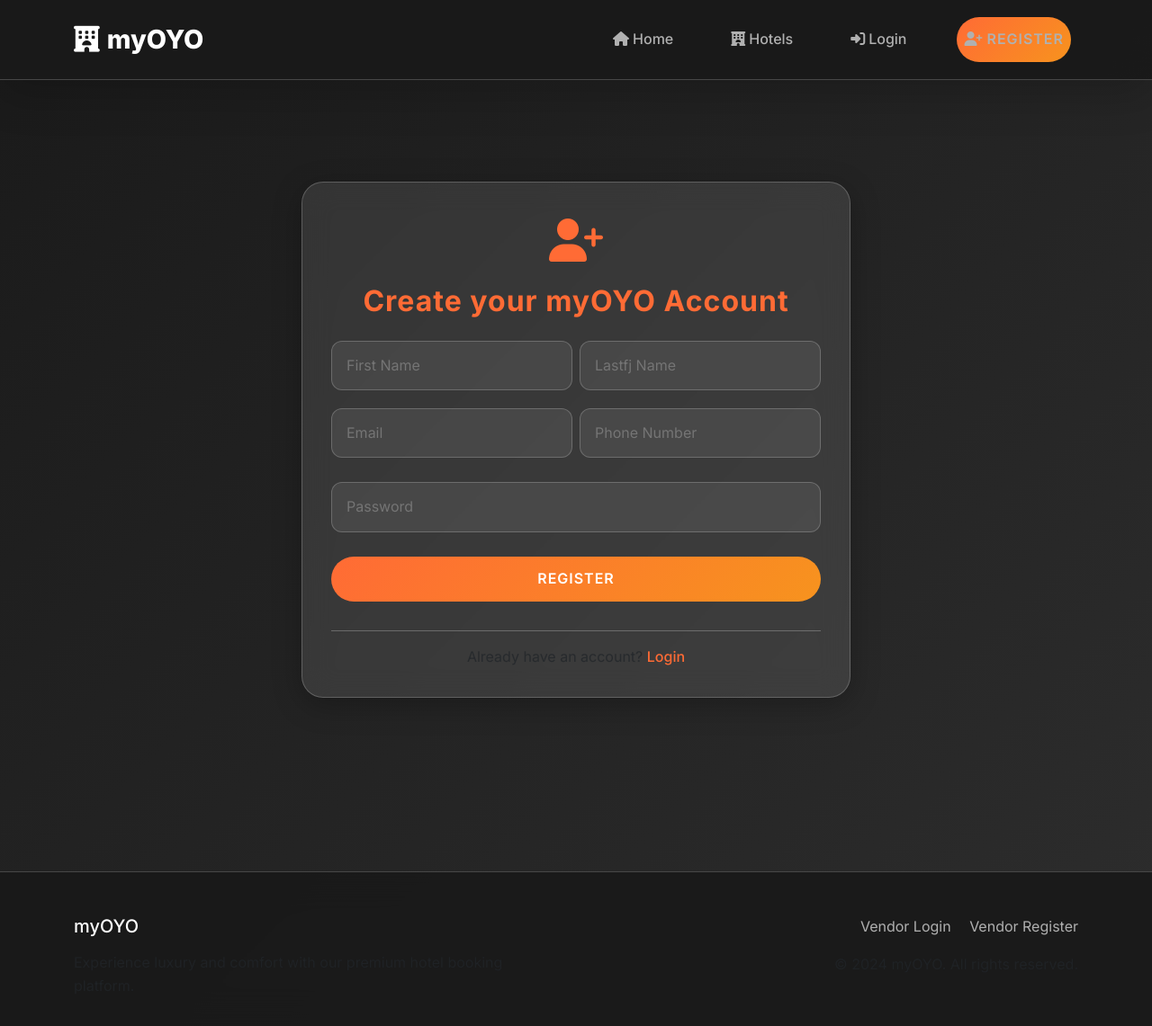
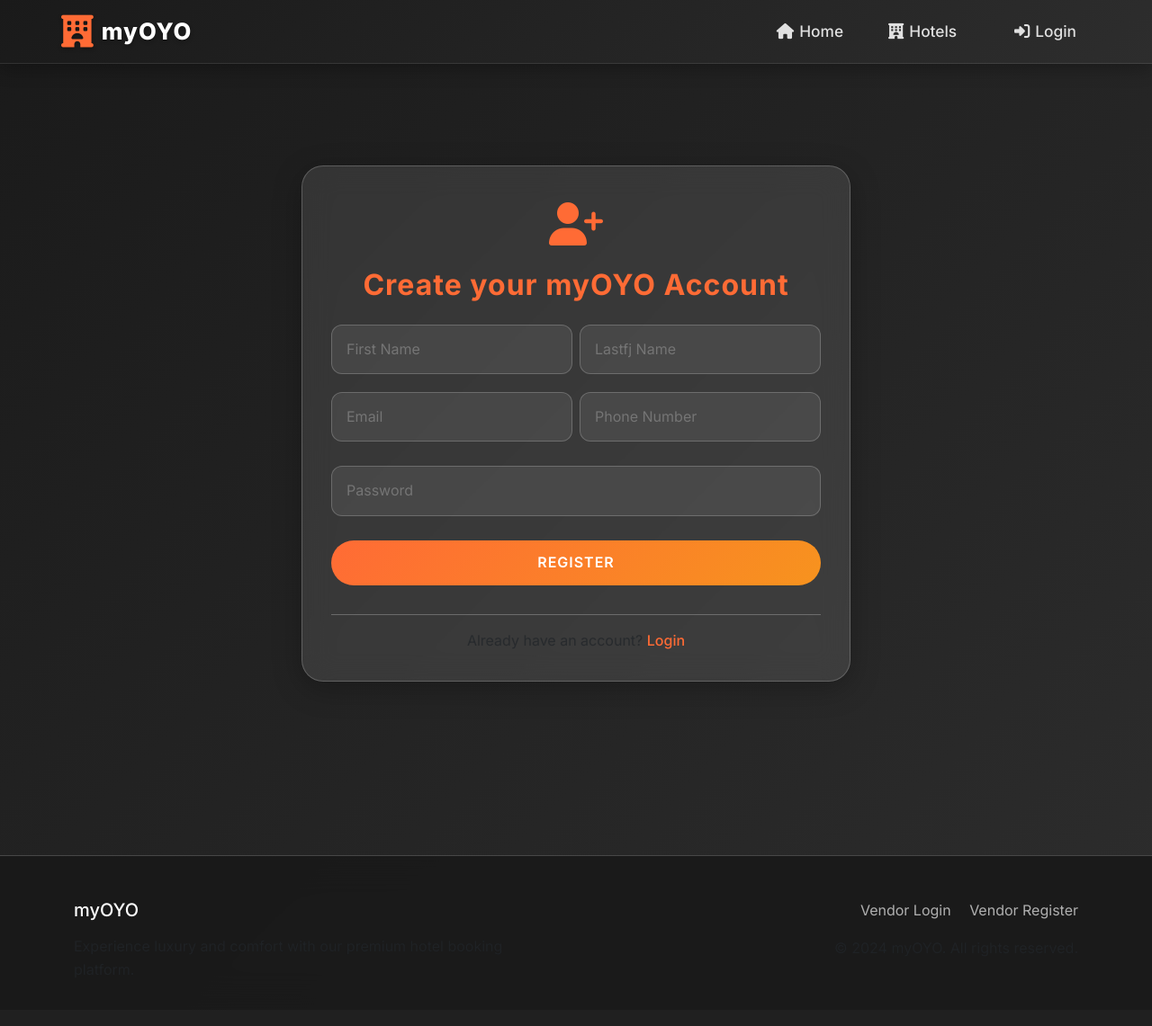
Before and after one commit to BNB2006/Hotel, a Django app: page /accounts/register/ in a window 1280 px wide. Shown: the whole page at 90% size. After the commit the page ends 1024 px from the top, so only its background shows below. Run offline with Django 5.2, Linux system fonts and the light colour scheme.

Commit message:
new navbar

```diff
--- a/my_OYO/accounts/models.py
+++ b/my_OYO/accounts/models.py
@@ -2,7 +2,7 @@ from django.db import models
 from django.contrib.auth.models import User
 
 class HotelUser(User):
-    profile_picture = models.ImageField(upload_to="profile")
+    profile_picture = models.ImageField(upload_to="profile", null=True, blank=True)
     phone_number =  models.CharField(unique = True , max_length= 100)
     email_token = models.CharField(max_length = 225 ,null = True , blank=True)
     otp = models.CharField(max_length = 10 , null = True , blank = True)
@@ -15,7 +15,7 @@ class HotelUser(User):
 class HotelVendor(User):
     phone_number =  models.CharField(unique = True, max_length= 100)
     business_name = models.CharField(max_length=100, null=True, blank=True)
-    profile_picture = models.ImageField(upload_to="profile")
+    profile_picture = models.ImageField(upload_to="profile", null=True, blank=True)
     email_token = models.CharField(max_length = 225 ,null = True , blank=True)
     otp = models.CharField(max_length = 10 , null = True , blank = True)
     is_verified = models.BooleanField(default = False)
--- a/my_OYO/accounts/urls.py
+++ b/my_OYO/accounts/urls.py
@@ -21,4 +21,8 @@ urlpatterns = [
 
     path('verify-user/<token>/', views.verify_email_token, name="verify_email_token"),
     path('verify-vendor/<token>/', views.verify_email_token_vendor, name="verify_email_token_vendor"),
+
+    # User profile and logout
+    path('user-profile/', views.user_profile, name="user_profile"),
+    path('logout-user/', views.logout_user, name="logout_user"),
 ]
--- a/my_OYO/accounts/views.py
+++ b/my_OYO/accounts/views.py
@@ -391,3 +391,57 @@ def vendor_settings(request):
         return redirect('vendor_settings')
 
     return render(request, 'vendor/settings.html', {'vendor': vendor})
+
+@login_required(login_url='login_page')
+def user_profile(request):
+    # Only allow HotelUser users
+    if not isinstance(request.user, HotelUser):
+        return HttpResponseForbidden("You are not authorized to view this page.")
+
+    user = request.user
+
+    if request.method == "POST":
+        # Handle profile update
+        username = request.POST.get('username')
+        first_name = request.POST.get('first_name')
+        last_name = request.POST.get('last_name')
+        email = request.POST.get('email')
+        phone_number = request.POST.get('phone_number')
+
+        # Check if username is already taken by another user
+        if username != user.username:
+            existing_user = HotelUser.objects.filter(username=username).exclude(id=user.id)
+            if existing_user.exists():
+                messages.error(request, "Username is already taken by another user.")
+                return redirect('user_profile')
+        # Check if email is already taken by another user
+        if email != user.email:
+            existing_user = HotelUser.objects.filter(email=email).exclude(id=user.id)
+            if existing_user.exists():
+                messages.error(request, "Email is already taken by another user.")
+                return redirect('user_profile')
+        # Check if phone number is already taken by another user
+        if phone_number != user.phone_number:
+            existing_user = HotelUser.objects.filter(phone_number=phone_number).exclude(id=user.id)
+            if existing_user.exists():
+                messages.error(request, "Phone number is already taken by another user.")
+                return redirect('user_profile')
+        # Update user information
+        user.username = username
+        user.first_name = first_name
+        user.last_name = last_name
+        user.email = email
+        user.phone_number = phone_number
+        # Handle profile picture upload
+        if 'profile_picture' in request.FILES:
+            user.profile_picture = request.FILES['profile_picture']
+        user.save()
+        messages.success(request, "Profile updated successfully!")
+        return redirect('user_profile')
+
+    return render(request, 'user_profile.html', {'user': user})
+
+def logout_user(request):
+    logout(request)
+    messages.success(request, "Logout Success")
+    return redirect('/')
--- a/my_OYO/home/templates/utils/navbar.html
+++ b/my_OYO/home/templates/utils/navbar.html
@@ -1,38 +1,69 @@
 {% load static %}
-<!--navbar-->
-<nav class="navbar navbar-expand-lg navbar-dark shadow-lg">
-  <div class="container">
-    <a class="navbar-brand" href="/">
-      <i class="fas fa-hotel me-2"></i>myOYO
+<nav class="myoyo-navbar">
+  <div class="myoyo-navbar-container">
+    <!-- Logo -->
+    <a href="/" class="myoyo-navbar-logo">
+      <i class="fas fa-hotel"></i>
+      <span>myOYO</span>
     </a>
-
-    <button class="navbar-toggler" type="button" data-bs-toggle="collapse" data-bs-target="#navbarNav" aria-controls="navbarNav" aria-expanded="false" aria-label="Toggle navigation">
-      <span class="navbar-toggler-icon"></span>
+    <!-- Hamburger for mobile -->
+    <button class="myoyo-navbar-toggle" id="myoyo-navbar-toggle" aria-label="Toggle navigation">
+      <span></span><span></span><span></span>
     </button>
-
-    <div class="collapse navbar-collapse" id="navbarNav">
-      <ul class="navbar-nav ms-auto">
-        <li class="nav-item">
-          <a class="nav-link" aria-current="page" href="/">
-            <i class="fas fa-home me-1"></i>Home
+    <!-- Nav Links -->
+    <div class="myoyo-navbar-links" id="myoyo-navbar-links">
+      <ul class="myoyo-navbar-menu">
+        <li><a href="/" class="myoyo-navbar-link"><i class="fas fa-home"></i> Home</a></li>
+        <li><a href="{% url 'hotels' %}" class="myoyo-navbar-link"><i class="fas fa-hotel"></i> Hotels</a></li>
+      </ul>
+      <ul class="myoyo-navbar-profile">
+        {% if user.is_authenticated %}
+        <li class="myoyo-profile-dropdown">
+          <a href="#" class="myoyo-profile-toggle">
+            {% if user.profile_picture %}
+              <img src="/media/{{ user.profile_picture }}" alt="Profile" class="myoyo-profile-avatar">
+            {% else %}
+              <span class="myoyo-profile-placeholder"><i class="fas fa-user"></i></span>
+            {% endif %}
+            <span>{{ user.first_name|default:user.username }}</span>
+            <i class="fas fa-caret-down"></i>
           </a>
+          <ul class="myoyo-dropdown-menu">
+            <li><a href="{% url 'user_profile' %}"><i class="fas fa-user"></i> Profile</a></li>
+            <li><a href="{% url 'logout_user' %}"><i class="fas fa-sign-out-alt"></i> Logout</a></li>
+          </ul>
         </li>
-        <li class="nav-item">
-          <a class="nav-link" href="{% url 'hotels' %}">
-            <i class="fas fa-hotel me-1"></i>Hotels
-          </a>
-        </li>
-        <li class="nav-item">
-          <a class="nav-link" href="{% url 'login_page'%}">
-            <i class="fas fa-sign-in-alt me-1"></i>Login
-          </a>
-        </li>
-        <li class="nav-item">
-          <a class="nav-link btn-primary-custom btn-sm" href="{% url 'register'%}">
-            <i class="fas fa-user-plus me-1"></i>Register
-          </a>
-        </li>
+        {% else %}
+        <li><a href="{% url 'login_page' %}" class="myoyo-navbar-link"><i class="fas fa-sign-in-alt"></i> Login</a></li>
+        {% endif %}
       </ul>
     </div>
   </div>
 </nav>
+
+
+<script>
+document.addEventListener('DOMContentLoaded', function() {
+  // Hamburger menu toggle
+  const toggle = document.getElementById('myoyo-navbar-toggle');
+  const links = document.getElementById('myoyo-navbar-links');
+  toggle.addEventListener('click', function() {
+    links.classList.toggle('active');
+    toggle.classList.toggle('active');
+  });
+
+  // Profile dropdown
+  const profileToggle = document.querySelector('.myoyo-profile-toggle');
+  if (profileToggle) {
+    profileToggle.addEventListener('click', function(e) {
+      e.preventDefault();
+      this.parentElement.classList.toggle('open');
+    });
+    document.addEventListener('click', function(e) {
+      if (!profileToggle.contains(e.target)) {
+        profileToggle.parentElement.classList.remove('open');
+      }
+    });
+  }
+});
+</script>
--- a/my_OYO/static/home/css/style.css
+++ b/my_OYO/static/home/css/style.css
@@ -26,59 +26,234 @@ body{
 
 
 /*<----------------------------Navbar Styles----------------------------> */
-.navbar{
-    background: rgba(26, 26, 26, 0.95);
-    backdrop-filter: blur(20px);
-    border-bottom: 1px solid var(--glass-border);
-    padding: 1rem 0;
+.myoyo-navbar {
+  background: linear-gradient(135deg, #1a1a1a 0%, #2d2d2d 100%);
+  border-bottom: 1px solid rgba(255, 255, 255, 0.1);
+  box-shadow: 0 4px 20px rgba(0, 0, 0, 0.3);
+  position: sticky;
+  top: 0;
+  z-index: 100;
+  backdrop-filter: blur(10px);
 }
-
-.navbar-brand{
-    font-weight: 800;
-    font-size: 1.8rem;
-    color: var(--text-primary) !important;
-    text-decoration: none;
+.myoyo-navbar-container {
+  max-width: 1200px;
+  margin: 0 auto;
+  padding: 0 28px;
+  display: flex;
+  align-items: center;
+  justify-content: space-between;
+  height: 70px;
 }
-
-.nav-link{
-    position: relative;
-    color: var(--text-secondary) !important;
-    font-weight: 500;
-    transition: all 0.3s ease;
-    margin: 0 0.5rem;
-    font-size: 16px;
+.myoyo-navbar-logo {
+  display: flex;
+  align-items: center;
+  gap: 8px;
+  font-size: 1.6rem;
+  font-weight: 800;
+  color: #ffffff;
+  text-decoration: none;
+  letter-spacing: 1px;
+  text-shadow: 0 2px 4px rgba(0, 0, 0, 0.3);
 }
-
-.nav-link::after {
-  content: '';
-  display: block;
-  position: absolute;
-  left: 0;
-  right: 0;
-  bottom: -6px;
-  height: 3px;
-  border-radius: 2px;
-  background: var(--primary-color);
-  opacity: 0;
-  transform: scaleX(0);
-  transition: all 0.3s cubic-bezier(.4,1.5,.5,1);
+.myoyo-navbar-logo i {
+  font-size: 1.4em;
+  color: #ff6b35;
 }
-
-.nav-link.active::after,
-.nav-link:hover::after {
-  opacity: 1;
-  transform: scaleX(1);
-}
-
-.navbar-nav {
+.myoyo-navbar-links {
   display: flex;
   align-items: center;
   gap: 32px;
 }
-
-
-
-
+.myoyo-navbar-menu,
+.myoyo-navbar-profile {
+  display: flex;
+  align-items: center;
+  gap: 18px;
+  list-style: none;
+  margin: 0;
+  padding: 0;
+}
+.myoyo-navbar-link {
+  color: #e0e0e0;
+  text-decoration: none;
+  font-weight: 500;
+  font-size: 1.08rem;
+  padding: 10px 16px;
+  border-radius: 8px;
+  transition: all 0.3s ease;
+  display: flex;
+  align-items: center;
+  gap: 6px;
+}
+.myoyo-navbar-link:hover,
+.myoyo-profile-dropdown.open > .myoyo-profile-toggle {
+  background: rgba(255, 107, 53, 0.15);
+  color: #ff6b35;
+  transform: translateY(-2px);
+}
+.myoyo-profile-dropdown {
+  position: relative;
+}
+.myoyo-profile-toggle {
+  display: flex;
+  align-items: center;
+  gap: 8px;
+  color: #ffffff;
+  text-decoration: none;
+  font-weight: 600;
+  padding: 8px 16px;
+  border-radius: 8px;
+  cursor: pointer;
+  transition: all 0.3s ease;
+}
+.myoyo-profile-toggle:hover {
+  background: rgba(255, 255, 255, 0.1);
+}
+.myoyo-profile-avatar {
+  width: 38px;
+  height: 38px;
+  border-radius: 50%;
+  object-fit: cover;
+  border: 2px solid rgba(255, 107, 53, 0.4);
+  margin-right: 4px;
+  background: #333;
+  transition: all 0.3s ease;
+}
+.myoyo-profile-avatar:hover {
+  border-color: #ff6b35;
+}
+.myoyo-profile-placeholder {
+  width: 38px;
+  height: 38px;
+  border-radius: 50%;
+  background: rgba(255, 107, 53, 0.2);
+  color: #ff6b35;
+  display: flex;
+  align-items: center;
+  justify-content: center;
+  font-size: 1.2rem;
+  margin-right: 4px;
+  border: 2px solid rgba(255, 107, 53, 0.4);
+  transition: all 0.3s ease;
+}
+.myoyo-profile-placeholder:hover {
+  border-color: #ff6b35;
+  background: rgba(255, 107, 53, 0.3);
+}
+.myoyo-dropdown-menu {
+  display: none;
+  position: absolute;
+  right: 0;
+  top: 110%;
+  background: linear-gradient(135deg, #2a2a2a 0%, #1f1f1f 100%);
+  border-radius: 12px;
+  box-shadow: 0 8px 32px rgba(0, 0, 0, 0.4);
+  min-width: 180px;
+  padding: 8px 0;
+  z-index: 1000;
+  list-style: none;
+  border: 1px solid rgba(255, 255, 255, 0.1);
+  backdrop-filter: blur(10px);
+}
+.myoyo-profile-dropdown.open .myoyo-dropdown-menu {
+  display: block;
+  animation: fadeInUp 0.3s ease;
+}
+.myoyo-dropdown-menu li a {
+  display: flex;
+  align-items: center;
+  gap: 8px;
+  color: #e0e0e0;
+  text-decoration: none;
+  padding: 12px 20px;
+  font-size: 1rem;
+  border-radius: 8px;
+  transition: all 0.3s ease;
+}
+.myoyo-dropdown-menu li a:hover {
+  background: rgba(255, 107, 53, 0.15);
+  color: #ff6b35;
+  transform: translateX(5px);
+}
+.myoyo-navbar-toggle {
+  display: none;
+  flex-direction: column;
+  justify-content: center;
+  align-items: center;
+  width: 42px;
+  height: 42px;
+  background: rgba(255, 255, 255, 0.1);
+  border: none;
+  cursor: pointer;
+  gap: 5px;
+  margin-left: 18px;
+  border-radius: 8px;
+  transition: all 0.3s ease;
+}
+.myoyo-navbar-toggle:hover {
+  background: rgba(255, 255, 255, 0.2);
+}
+.myoyo-navbar-toggle span {
+  display: block;
+  width: 24px;
+  height: 3px;
+  background: #ffffff;
+  border-radius: 2px;
+  transition: all 0.3s;
+}
+@keyframes fadeInUp {
+  from {
+    opacity: 0;
+    transform: translateY(10px);
+  }
+  to {
+    opacity: 1;
+    transform: translateY(0);
+  }
+}
+@media (max-width: 900px) {
+  .myoyo-navbar-container {
+    padding: 0 10px;
+  }
+  .myoyo-navbar-links {
+    gap: 18px;
+  }
+}
+@media (max-width: 700px) {
+  .myoyo-navbar-links {
+    position: absolute;
+    top: 70px;
+    left: 0;
+    right: 0;
+    background: linear-gradient(135deg, #1a1a1a 0%, #2d2d2d 100%);
+    flex-direction: column;
+    align-items: flex-start;
+    gap: 0;
+    padding: 0 0 12px 0;
+    border-bottom: 1px solid rgba(255, 255, 255, 0.1);
+    display: none;
+    backdrop-filter: blur(10px);
+  }
+  .myoyo-navbar-links.active {
+    display: flex;
+  }
+  .myoyo-navbar-menu,
+  .myoyo-navbar-profile {
+    flex-direction: column;
+    width: 100%;
+    gap: 0;
+  }
+  .myoyo-navbar-link,
+  .myoyo-profile-toggle {
+    width: 100%;
+    border-radius: 0;
+    padding: 14px 24px;
+    justify-content: flex-start;
+  }
+  .myoyo-navbar-toggle {
+    display: flex;
+  }
+}
 
 /*<-----------------------------Landing page Styles-----------------------------> */
 
@@ -105,7 +280,7 @@ body{
 
 .hero-content{
   position: relative;
-  z-index: 2;
+  z-index: 1;
 }
 
 .hero-title{
```
Also changed, not shown: my_OYO/accounts/templates/user_profile.html (added, +74 -0 lines), my_OYO/accounts/migrations/0007_alter_hoteluser_profile_picture_and_more.py (added).
